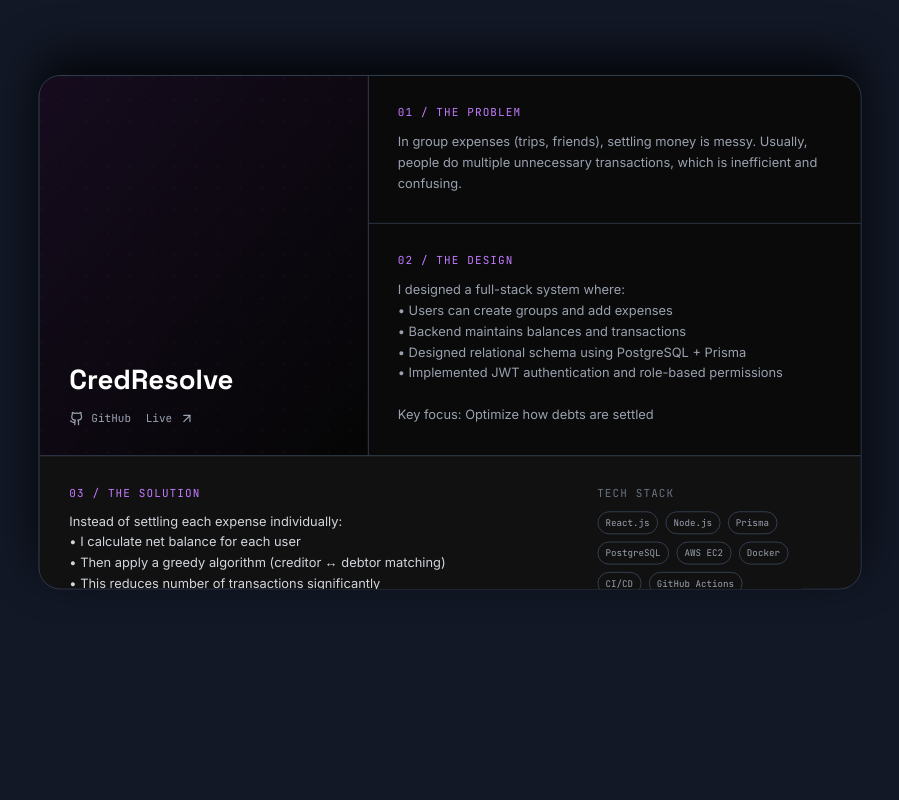
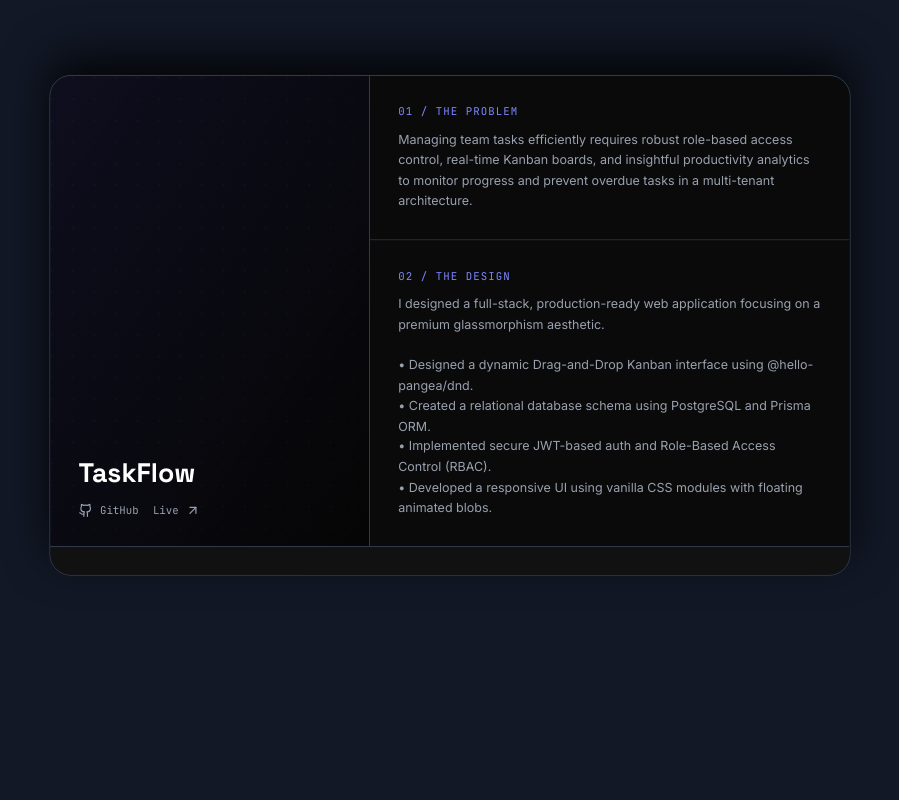
Before and after one commit to vivekpal2001/Portfolio, a React (Vite) app: page / in a window 1280 px wide. Shown: the part 2960-3760 px from the top of the page, without its empty margins (190-1089 px from the left). Built offline with nearby package versions, Linux system fonts and the light colour scheme.

Commit message:
added one new project

```diff
--- a/src/data/projects.ts
+++ b/src/data/projects.ts
@@ -10,6 +10,18 @@ export const projects = [
     live: 'https://finance-dashboard-ui-sage.vercel.app/',
     accent: 'text-blue-400',
     bgAccent: 'from-blue-500/10 to-transparent'
+  },
+  {
+    id: 'taskflow',
+    title: 'TaskFlow',
+    problem: 'Managing team tasks efficiently requires robust role-based access control, real-time Kanban boards, and insightful productivity analytics to monitor progress and prevent overdue tasks in a multi-tenant architecture.',
+    design: 'I designed a full-stack, production-ready web application focusing on a premium glassmorphism aesthetic.\n\n• Designed a dynamic Drag-and-Drop Kanban interface using @hello-pangea/dnd.\n• Created a relational database schema using PostgreSQL and Prisma ORM.\n• Implemented secure JWT-based auth and Role-Based Access Control (RBAC).\n• Developed a responsive UI using vanilla CSS modules with floating animated blobs.',
+    solution: 'Security is handled at the workspace level with specific permissions for Project Owners, Admins, and Members.\n• Members can only update tasks assigned to them, while Admins manage the board.\n• Built a Productivity Dashboard for visual analytics and task breakdowns using Recharts.\n• Integrated proactive alerts for overdue task monitoring with visual toast notifications.\n• Deployed frontend on Vercel and backend on Railway for a highly available production environment.',
+    tech: ['React.js', 'Node.js', 'Express', 'PostgreSQL', 'Prisma', 'Recharts', 'dnd-kit', 'Vite'],
+    github: 'https://github.com/vivekpal2001/task-manager-ethara-ai',
+    live: 'https://task-manager-ethara-6jcrzvgny-vivekpal2001s-projects.vercel.app',
+    accent: 'text-indigo-400',
+    bgAccent: 'from-indigo-500/10 to-transparent'
   },
   {
     id: 'credresolve',
```
